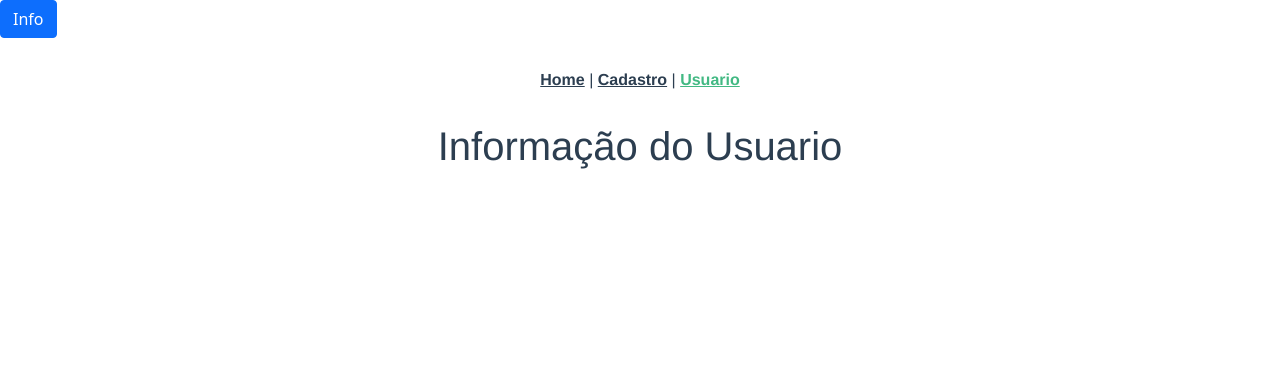
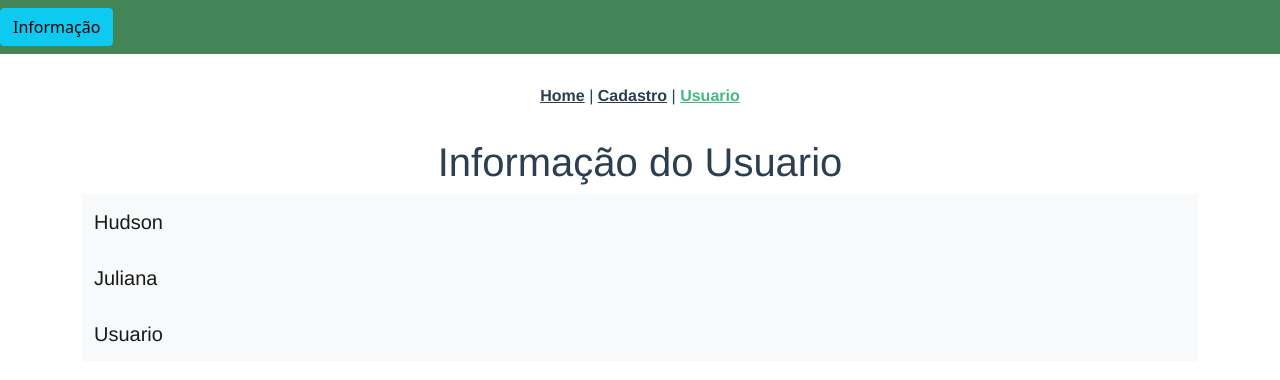
Before and after one commit to HudsonBonato/Teste-nunca-feito, a Vue app: page /usuario in a window 1280 px wide. Shown: the top 380 px of the page. Built offline with nearby package versions, Linux system fonts and the light colour scheme.

Commit message:
mais um avanço

```diff
--- a/public/index.html
+++ b/public/index.html
@@ -7,18 +7,16 @@
   <meta http-equiv="X-UA-Compatible" content="IE=edge">
   <meta name="viewport" content="width=device-width,initial-scale=1.0">
   <link rel="icon" href="<%= BASE_URL %>favicon.ico">
-  <button class="btn btn-primary" type="button" data-bs-toggle="offcanvas" data-bs-target="#offcanvasTop"
-    aria-controls="offcanvasTop">Info</button>
 
-  <div class="offcanvas offcanvas-top" tabindex="-1" id="offcanvasTop" aria-labelledby="offcanvasTopLabel">
-    <div class="offcanvas-header">
-      <h5 id="offcanvasTopLabel">Cadastrar os usuarios e mostrar em listas.</h5>
-      <button type="button" class="btn-close text-reset" data-bs-dismiss="offcanvas" aria-label="Close"></button>
+  <nav class="navbar navbar-light" style="background-color: #438557;">
+    <!-- Navbar content -->
+    <div class="position-static">
+      <button type="button" class="btn btn-info">Informação</button>
     </div>
-    <div class="offcanvas-body">
-      Falta mais capacidade pra isso!
-    </div>
-  </div>
+
+  </nav>
+
+
   <title>
     <%= htmlWebpackPlugin.options.title %>
   </title>
--- a/src/views/Home.vue
+++ b/src/views/Home.vue
@@ -2,6 +2,20 @@
   <div class="home">
     <img alt="Vue logo" src="../assets/logo.png" />
     <h1>Lista de Usuarios</h1>
+
+    <div class="container">
+      <div class="d-grid gap-3">
+  <div class="p-2 bg-light border">Usuario</div>
+  <div class="p-2 bg-light border">Usuario</div>
+  <div class="p-2 bg-light border">Usuario</div>
+  <div class="p-2 bg-light border">Usuario</div>
+  <div class="p-2 bg-light border">Usuario</div>
+  <div class="p-2 bg-light border">Usuario</div>
+  <div class="p-2 bg-light border">Usuario</div>
+  <div class="p-2 bg-light border">Usuario</div>
+  <div class="p-2 bg-light border">Usuario</div>
+</div>
+    </div>
 
   </div>
 </template>
--- a/src/views/Usuario.vue
+++ b/src/views/Usuario.vue
@@ -1,5 +1,29 @@
 <template>
   <div>
     <h1>Informação do Usuario</h1>
+
+  <div class="container">
+  <nav class="navbar navbar-expand-lg navbar-light bg-light">
+    <div class="container-fluid">
+      <a class="navbar-brand" href="#">Hudson</a>
+    </div>
+  </nav>
+</div>
+
+<div class="container">
+  <nav class="navbar navbar-expand-lg navbar-light bg-light">
+    <div class="container-fluid">
+      <a class="navbar-brand" href="#">Juliana</a>
+    </div>
+  </nav>
+</div>
+<div class="container">
+  <nav class="navbar navbar-expand-lg navbar-light bg-light">
+    <div class="container-fluid">
+      <a class="navbar-brand" href="#">Usuario</a>
+    </div>
+  </nav>
+</div>
+
   </div>
 </template>
```
